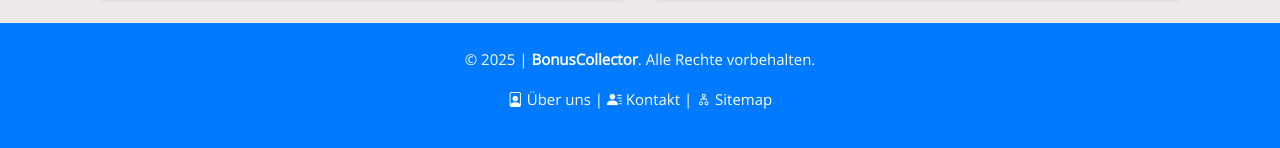
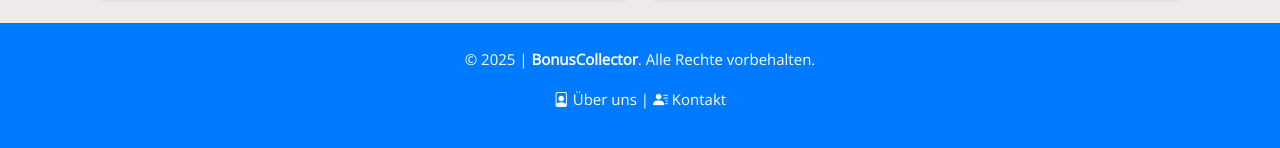
Before and after one commit to iamrohan99/bc-de, a Jekyll site: the page built from index.html, in a window 1280 px wide. Shown: the part 1911-2059 px from the top of the page. Built offline with Jekyll 4.4.1, drawn with Linux system fonts in a browser that asks for light colours; comment, search, counter and statistics services are not loaded.

Commit message:
Update default.html

```diff
--- a/_layouts/default.html
+++ b/_layouts/default.html
@@ -223,8 +223,7 @@
       <p>© {{ site.time | date: "%Y" }} | <a href="{{ site.baseurl }}/" class="text-white"><b>BonusCollector</b></a>. Alle Rechte vorbehalten.</p>
       <p>
         <a href="{{ site.baseurl }}/uber-uns/" class="text-white"><i class="bi bi-file-person"></i> Über uns</a> |
-        <a href="{{ site.baseurl }}/kontakt/" class="text-white"><i class="bi bi-person-lines-fill"></i> Kontakt</a> |
-        <a href="{{ site.baseurl }}/sitemap.xml" class="text-white"><i class="bi bi-diagram-2"></i> Sitemap</a>
+        <a href="{{ site.baseurl }}/kontakt/" class="text-white"><i class="bi bi-person-lines-fill"></i> Kontakt</a>
       </p>
     </div>
   </footer>
```
